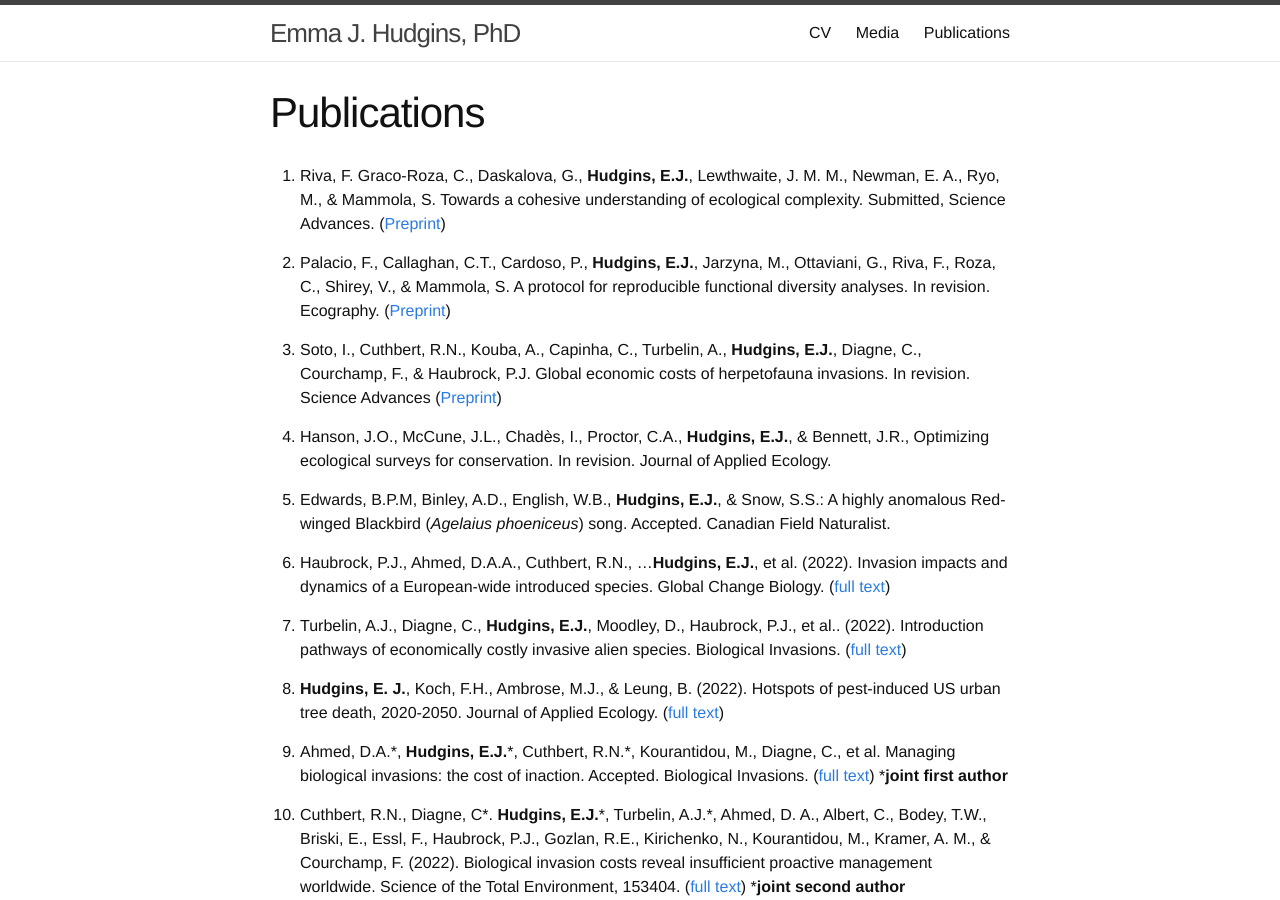
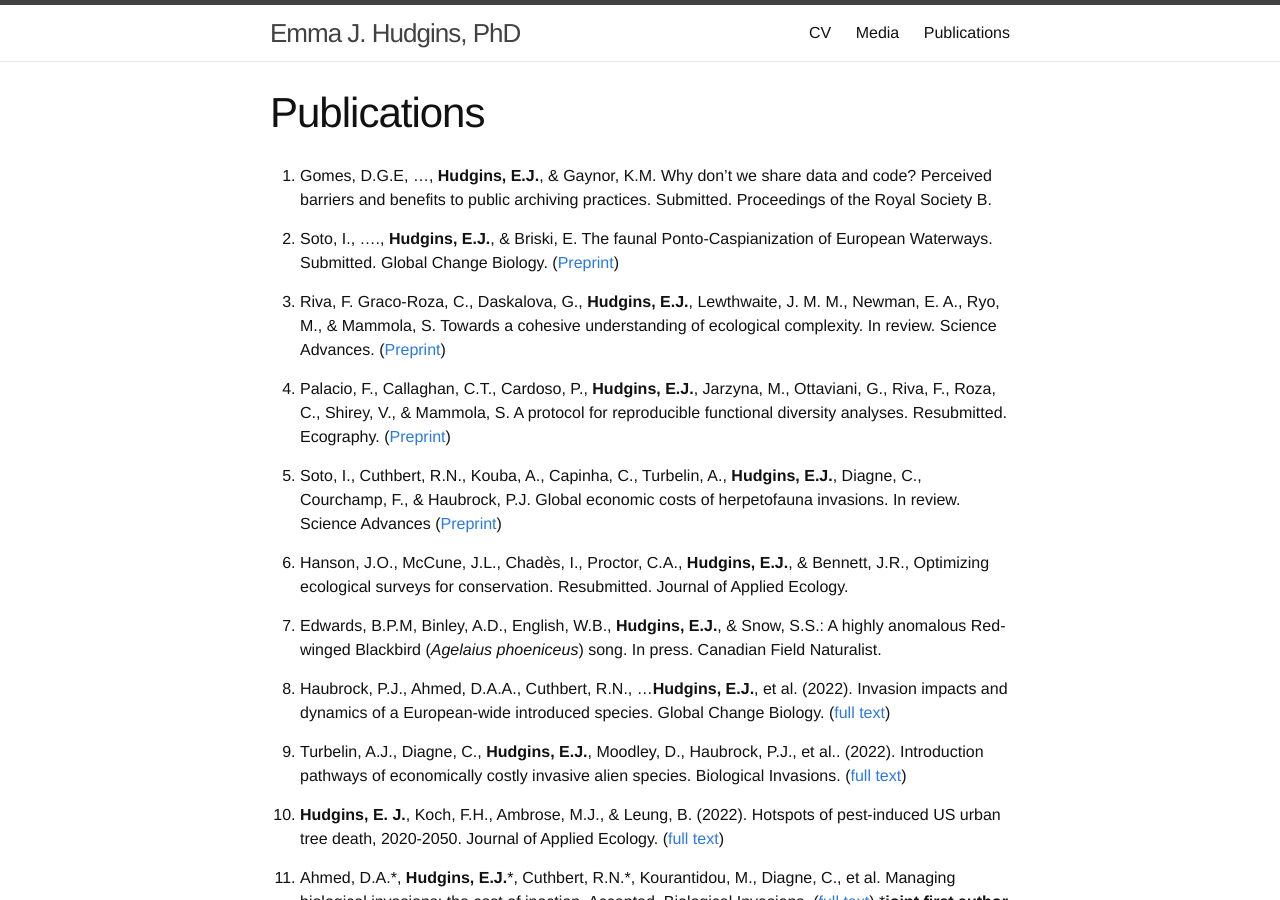
Before and after one commit to emmajhudgins/emmajhudgins.github.io, a Jekyll site: the page built from publications.md, in a window 1280 px wide and 900 px high. Built offline with Jekyll 4.4.1, drawn with Linux system fonts in a browser that asks for light colours; nearby versions of some CDN libraries; some web fonts are replaced.

Commit message:
updated pubs

```diff
--- a/publications.md
+++ b/publications.md
@@ -8,15 +8,19 @@ order: 2
 
 ---
 
-20. Riva, F. Graco-Roza, C., Daskalova, G., **Hudgins, E.J.**, Lewthwaite, J. M. M., Newman, E. A., Ryo, M., & Mammola, S.  Towards a cohesive understanding of ecological complexity. Submitted, Science Advances. ([Preprint](https://ecoevorxiv.org/tzy9k/))
+22. Gomes, D.G.E, …, **Hudgins, E.J.**, & Gaynor, K.M. Why don’t we share data and code? Perceived barriers and benefits to public archiving practices. Submitted. Proceedings of the Royal Society B.
 
-19.  Palacio, F., Callaghan, C.T., Cardoso, P., **Hudgins, E.J.**, Jarzyna, M., Ottaviani, G., Riva, F., Roza, C., Shirey, V., & Mammola, S.  A protocol for reproducible functional diversity analyses. In revision. Ecography. ([Preprint](https://ecoevorxiv.org/yt9sb/))
+21. Soto, I., …., **Hudgins, E.J.**, & Briski, E. The faunal Ponto-Caspianization of European Waterways. Submitted. Global Change Biology. ([Preprint](https://doi.org/10.21203/rs.3.rs-1702320/v1))
 
-18.  Soto, I., Cuthbert, R.N., Kouba, A., Capinha, C., Turbelin, A., **Hudgins, E.J.**, Diagne, C., Courchamp, F., & Haubrock, P.J. Global economic costs of herpetofauna invasions. In revision. Science Advances ([Preprint](https://doi.org/10.21203/rs.3.rs-964112/v1))
+20. Riva, F. Graco-Roza, C., Daskalova, G., **Hudgins, E.J.**, Lewthwaite, J. M. M., Newman, E. A., Ryo, M., & Mammola, S.  Towards a cohesive understanding of ecological complexity. In review. Science Advances. ([Preprint](https://ecoevorxiv.org/tzy9k/))
 
-17. Hanson, J.O., McCune, J.L., Chadès, I., Proctor, C.A., **Hudgins, E.J.**, & Bennett, J.R., Optimizing ecological surveys for conservation. In revision. Journal of Applied Ecology.
+19.  Palacio, F., Callaghan, C.T., Cardoso, P., **Hudgins, E.J.**, Jarzyna, M., Ottaviani, G., Riva, F., Roza, C., Shirey, V., & Mammola, S.  A protocol for reproducible functional diversity analyses. Resubmitted. Ecography. ([Preprint](https://ecoevorxiv.org/yt9sb/))
 
-16. Edwards, B.P.M, Binley, A.D., English, W.B., **Hudgins, E.J.**, & Snow, S.S.: A highly anomalous Red-winged Blackbird (*Agelaius phoeniceus*) song. Accepted. Canadian Field Naturalist.
+18.  Soto, I., Cuthbert, R.N., Kouba, A., Capinha, C., Turbelin, A., **Hudgins, E.J.**, Diagne, C., Courchamp, F., & Haubrock, P.J. Global economic costs of herpetofauna invasions. In review. Science Advances ([Preprint](https://doi.org/10.21203/rs.3.rs-964112/v1))
+
+17. Hanson, J.O., McCune, J.L., Chadès, I., Proctor, C.A., **Hudgins, E.J.**, & Bennett, J.R., Optimizing ecological surveys for conservation. Resubmitted. Journal of Applied Ecology.
+
+16. Edwards, B.P.M, Binley, A.D., English, W.B., **Hudgins, E.J.**, & Snow, S.S.: A highly anomalous Red-winged Blackbird (*Agelaius phoeniceus*) song. In press. Canadian Field Naturalist.
 
 15.  Haubrock, P.J., Ahmed, D.A.A., Cuthbert, R.N., …**Hudgins, E.J.**, et al. (2022). Invasion impacts and dynamics of a European-wide introduced species. Global Change Biology. ([full text](https://doi.org/10.1111/gcb.16207))
 
```
Also changed, not shown: 2 other files.
